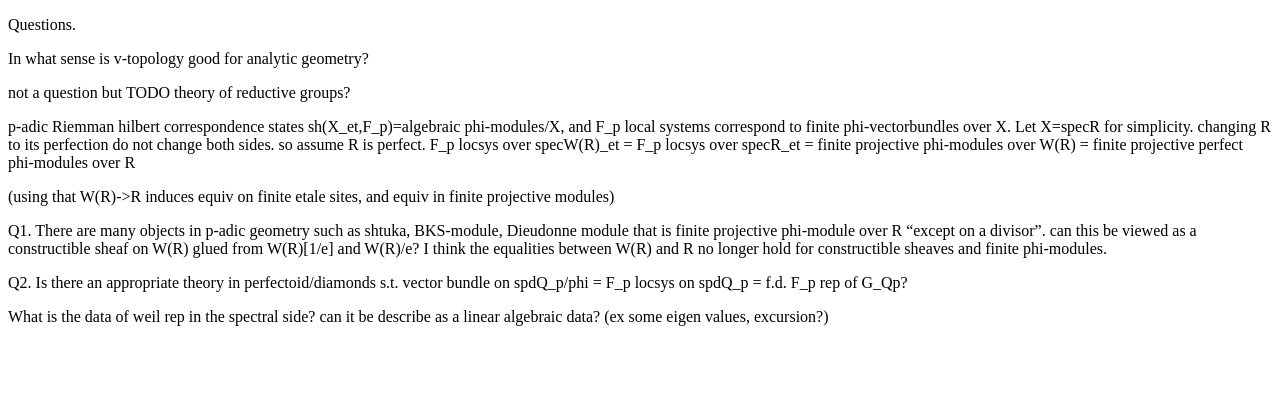
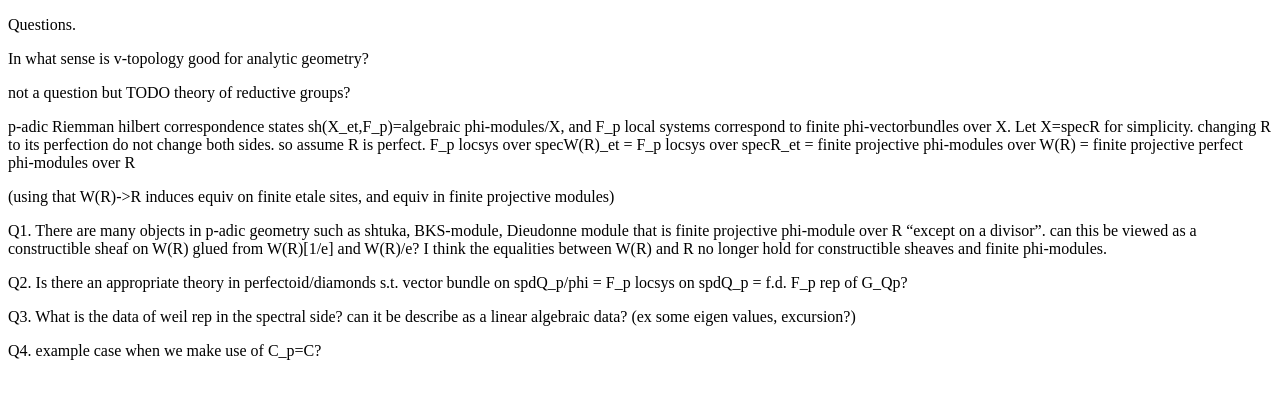
Before and after one commit to alchan00/alchan00.github.io, a Jekyll site: the page built from questions/index.md, in a window 1280 px wide. Shown: the top 399 px of the page. Built offline with Jekyll 4.4.1, drawn with Linux system fonts in a browser that asks for light colours; our own code applies the rules of GitHub Pages for plain Markdown files.

Commit message:
Update index.md

```diff
--- a/questions/index.md
+++ b/questions/index.md
@@ -21,7 +21,8 @@ Q2. Is there an appropriate theory in perfectoid/diamonds s.t. vector bundle on
 
 
 
+Q3. What is the data of weil rep in the spectral side?
+can it be describe as a linear algebraic data? (ex some eigen values, excursion?)
 
 
-What is the data of weil rep in the spectral side?
-can it be describe as a linear algebraic data? (ex some eigen values, excursion?)
+Q4. example case when we make use of C_p=C?
```
